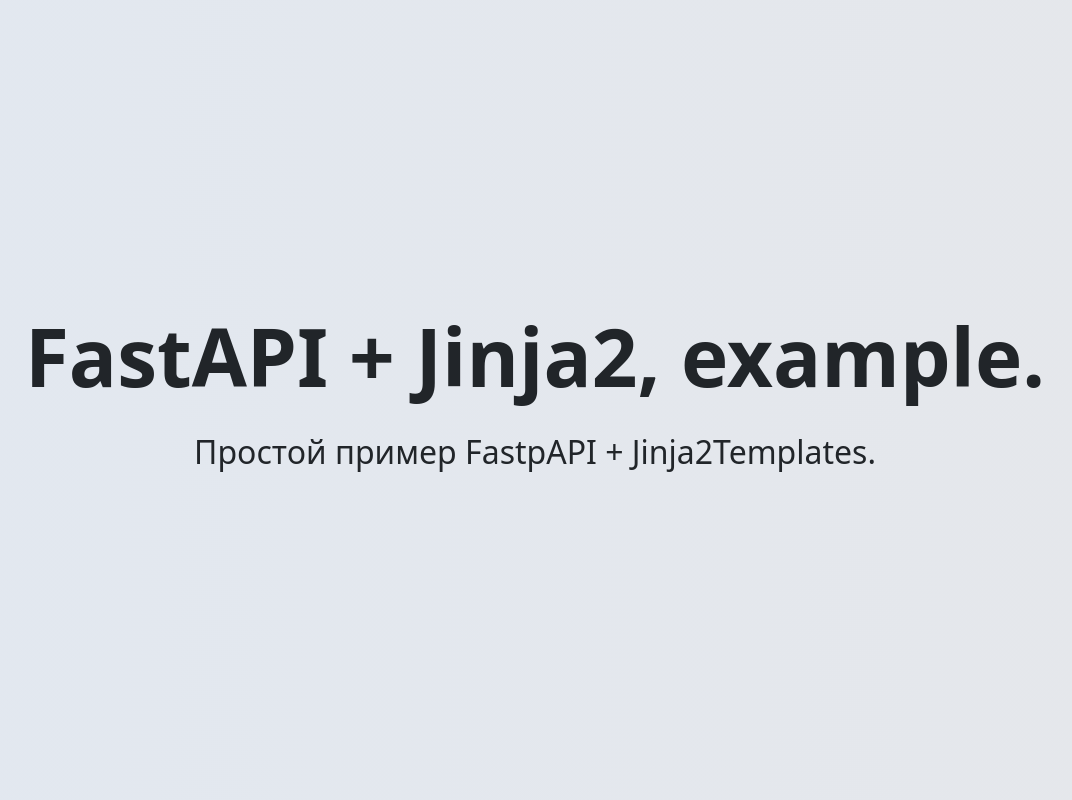
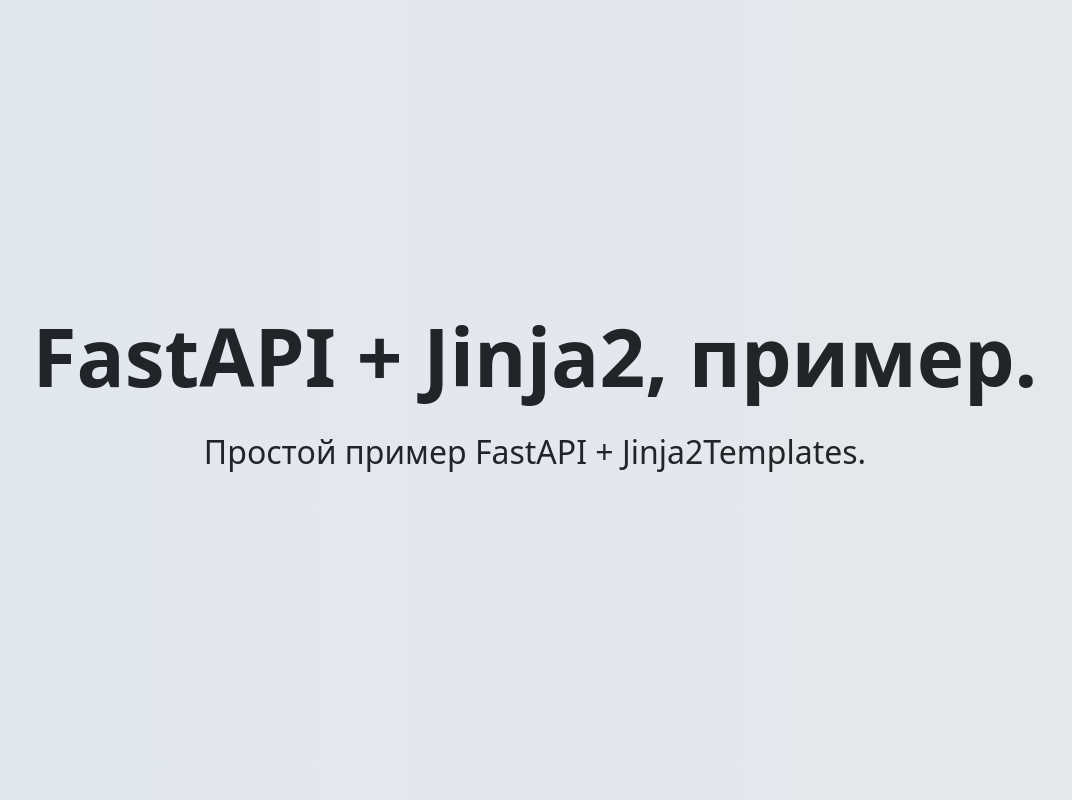
Before and after one commit to bbedge/FastapiJinja2Templates, a FastAPI app: page / in a window 1280 px wide. Shown: the whole page, without its empty margins (105-1177 px from the left). Run offline with FastAPI, Linux system fonts and the light colour scheme.

Commit message:
README update

```diff
--- a/app/routes/frontend.py
+++ b/app/routes/frontend.py
@@ -5,7 +5,7 @@
 
 templates = Jinja2Templates(directory="app/templates")
 router = APIRouter(tags=['Frontend'])
-title = "FastAPI + Jinja2, example."
+title = "FastAPI + Jinja2, пример."
 
 
 # Подключение favicon
--- a/app/templates/index.html
+++ b/app/templates/index.html
@@ -11,7 +11,7 @@
         <div class="d-flex align-items-center justify-content-center min-vh-100 px-2">
             <div class="text-center">
                 <h1 class="display-1 fw-bold"> {{ title }} </h1>
-                <p class="fs-2 fw-medium mt-4">Простой пример FastpAPI + Jinja2Templates.</p>
+                <p class="fs-2 fw-medium mt-4">Простой пример FastAPI + Jinja2Templates.</p>
             </div>
         </div>
     </div>
```
Also changed, not shown: README.md.
